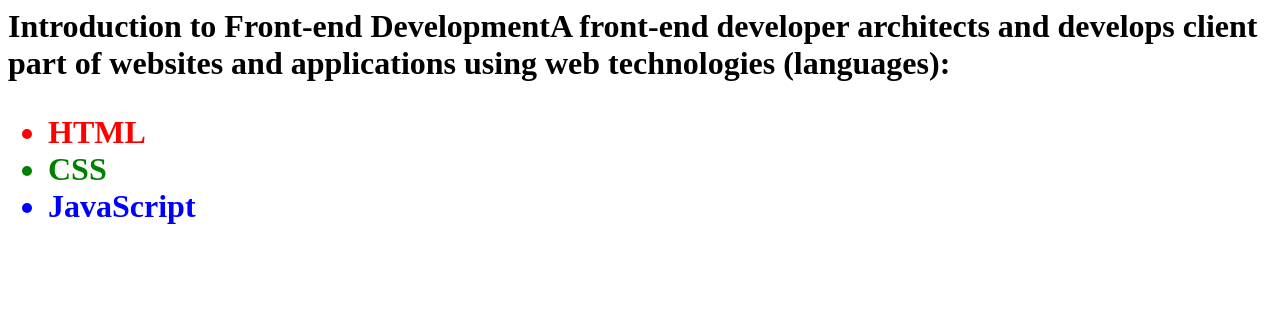
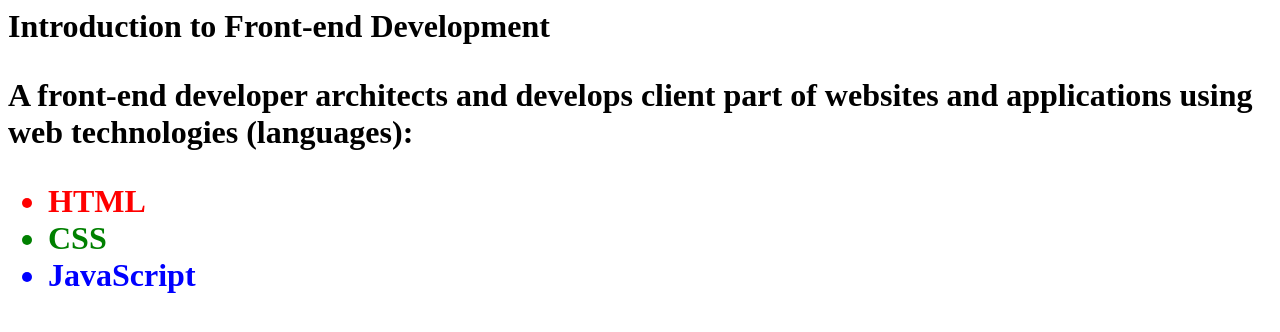
Before and after one commit to vosla/front-end-development, a plain HTML site: page index.html in a window 1280 px wide. Drawn offline with Linux system fonts and the light colour scheme.

```diff
--- a/index.html
+++ b/index.html
@@ -1,4 +1,4 @@
-<h1>Introduction to Front-end Development</h
+<h1>Introduction to Front-end Development</h>
 
 <p>A front-end developer architects and develops client part of websites and applications using web technologies (languages):</p>
 
```
